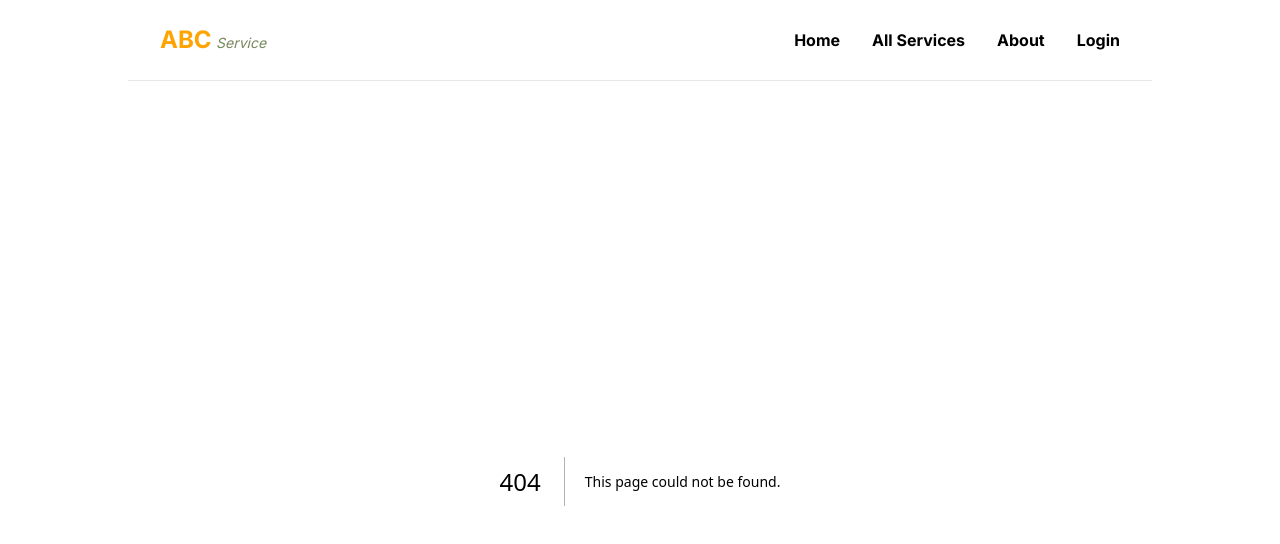
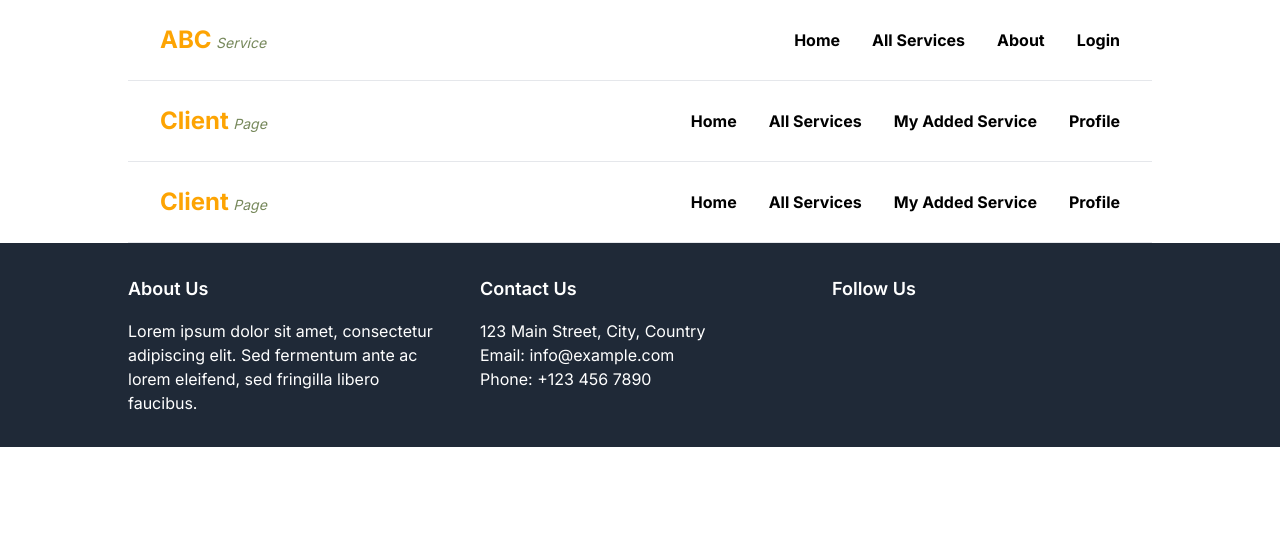
Before and after one commit to ProgSomel/ABC_Service_Hub, a Next.js app in the folder next.js-frontend/: page /clients/components/Header/NavBar in a window 1280 px wide. Before the commit this address had no page. Shown: the top 544 px of the page. Built offline with nearby package versions, Linux system fonts and the light colour scheme.

Commit message:
Lab Task 01 of Finanal Added

```diff
--- a/next.js-frontend/app/about/page.jsx
+++ b/next.js-frontend/app/about/page.jsx
@@ -2,7 +2,7 @@ import React from 'react';
 
 const About = () => {
     return (
-        <div>
+        <div className="min-h-screen">
             <h1>About</h1>
         </div>
     );
--- a/next.js-frontend/app/allServices/page.tsx
+++ b/next.js-frontend/app/allServices/page.tsx
@@ -2,7 +2,7 @@ import React from 'react';
 
 const AllServices = () => {
     return (
-        <div>
+        <div className='min-h-screen'>
             <h1>Alll Services</h1>
         </div>
     );
--- /dev/null
+++ b/next.js-frontend/app/clients/[id]/page.tsx
@@ -0,0 +1,11 @@
+import React from "react";
+
+const Page = ({ params }: { params: { id: string } }) => {
+  return (
+    <div className="min-h-screen">
+      <h1>User No: {params.id}</h1>
+    </div>
+  );
+};
+
+export default Page;
--- /dev/null
+++ b/next.js-frontend/app/clients/components/Header/NavBar/page.tsx
@@ -0,0 +1,37 @@
+import Link from "next/link";
+import React from "react";
+
+const ClientNavBar = () => {
+  return (
+    <div>
+      <div className="border-b border-gray-200 py-6 max-w-screen-lg mx-auto px-4 md:px-4 lg:px-8">
+        <div className="container sm:flex justify-between items-center">
+          <div>
+            <Link href="/">
+              <h1>
+                <span className="font-bold text-2xl text-[#FDA403]">Client</span>{" "}
+                <span className="italic text-sm text-[#76885B]">Page</span>
+              </h1>
+            </Link>
+          </div>
+          <div className="flex justify-between md:gap-8 flex-col md:flex-row">
+            <Link className="font-bold" href="/">
+              Home
+            </Link>
+            <Link className="font-bold" href="/allServices">
+              All Services
+            </Link>
+            <Link className="font-bold" href="/about">
+              My Added Service
+            </Link>
+            <Link className="font-bold" href="/login">
+              Profile
+            </Link>
+          </div>
+        </div>
+      </div>
+    </div>
+  );
+};
+
+export default ClientNavBar;
--- /dev/null
+++ b/next.js-frontend/app/clients/components/Home/page.tsx
@@ -0,0 +1,11 @@
+import React from 'react';
+
+const ClientHome = () => {
+    return (
+        <div className='min-h-screen flex justify-center'>
+            <h1>Client Name: Somel Ahmed</h1>
+        </div>
+    );
+};
+
+export default ClientHome;
--- /dev/null
+++ b/next.js-frontend/app/clients/layout.tsx
@@ -0,0 +1,26 @@
+import type { Metadata } from "next";
+import { Mulish } from "next/font/google";
+import ClientNavBar from "./components/Header/NavBar/page";
+
+const mulish = Mulish({
+  weight: "400",
+  subsets: ["latin"],
+  display: "swap",
+});
+
+const Clientlayout = ({
+  children,
+}: Readonly<{
+  children: React.ReactNode;
+}>) => {
+  return (
+    <html lang="en" className={mulish.className}>
+      <body>
+        <ClientNavBar></ClientNavBar>
+        {children}
+        </body>
+    </html>
+  );
+};
+
+export default Clientlayout;
--- /dev/null
+++ b/next.js-frontend/app/clients/page.tsx
@@ -0,0 +1,12 @@
+import React from 'react';
+import ClientHome from './components/Home/page';
+
+const Client = () => {
+    return (
+        <div>
+            <ClientHome></ClientHome>
+        </div>
+    );
+};
+
+export default Client;
--- a/next.js-frontend/app/components/Home/Banner/page.tsx
+++ b/next.js-frontend/app/components/Home/Banner/page.tsx
@@ -1,9 +1,10 @@
 import React from "react";
 import bannerImg from "../../../../public/images/bannner.jpg";
+import Link from "next/link";
 
 const Banner = () => {
   return (
-    <div className="relative bg-cover bg-center h-96" style={{backgroundImage: `url(${bannerImg.src})`}}>
+    <div className="relative min-h-screen bg-cover bg-center h-96" style={{backgroundImage: `url(${bannerImg.src})`}}>
       {/* Content */}
       <div className="absolute inset-0 bg-black opacity-40"></div>
       <div className="absolute inset-0 flex items-center justify-center">
@@ -17,9 +18,11 @@ const Banner = () => {
           </p>
 
           {/* Button */}
+          <Link href="/allServices">
           <button className="bg-[#E5C287] hover:bg-blue-700 text-white font-bold py-2 px-4 rounded-full mb-6">
             See All Services
           </button>
+          </Link>
 
           {/* Search Input */}
           <div className="max-w-md mx-auto mb-6">
--- /dev/null
+++ b/next.js-frontend/app/components/footer/page.tsx
@@ -0,0 +1,48 @@
+import React from "react";
+
+const Footer = () => {
+  return (
+    <div>
+      <footer className="bg-gray-800 text-white flex justify-center py-8 px-4">
+        <div className="max-w-screen-lg mx-auto">
+          <div className="grid grid-cols-1 lg:grid-cols-3 gap-8">
+            {/* Footer Section 1 */}
+            <div>
+              <h4 className="text-lg font-semibold mb-4">About Us</h4>
+              <p>
+                Lorem ipsum dolor sit amet, consectetur adipiscing elit. Sed
+                fermentum ante ac lorem eleifend, sed fringilla libero faucibus.
+              </p>
+            </div>
+
+            {/* Footer Section 2 */}
+            <div>
+              <h4 className="text-lg font-semibold mb-4">Contact Us</h4>
+              <p>123 Main Street, City, Country</p>
+              <p>Email: info@example.com</p>
+              <p>Phone: +123 456 7890</p>
+            </div>
+
+            {/* Footer Section 3 */}
+            <div>
+              <h4 className="text-lg font-semibold mb-4">Follow Us</h4>
+              <div className="flex space-x-4">
+                <a href="#" className="text-white hover:text-gray-400">
+                  <i className="fab fa-facebook-f"></i>
+                </a>
+                <a href="#" className="text-white hover:text-gray-400">
+                  <i className="fab fa-twitter"></i>
+                </a>
+                <a href="#" className="text-white hover:text-gray-400">
+                  <i className="fab fa-instagram"></i>
+                </a>
+              </div>
+            </div>
+          </div>
+        </div>
+      </footer>
+    </div>
+  );
+};
+
+export default Footer;
--- a/next.js-frontend/app/layout.tsx
+++ b/next.js-frontend/app/layout.tsx
@@ -3,7 +3,7 @@ import { Inter, Mulish } from "next/font/google";
 import "./globals.css";
 import Navbar from "./components/Navbar/page";
 
-
+import Footer from "./components/Footer/page"
 
 const mulish = Mulish({
   weight: '400',
@@ -29,6 +29,7 @@ export default function RootLayout({
         <Navbar></Navbar>
 
         {children}
+        <Footer></Footer>
         </body>
     </html>
   );
--- a/next.js-frontend/app/service/[id]/page.tsx
+++ /dev/null
@@ -1,10 +0,0 @@
-import React from "react";
-
-const Page = ({params}: {params: {id: string}}) => {
-  return <div>
-    My Post: {params.id}
-
-  </div>;
-};
-
-export default Page;
```
